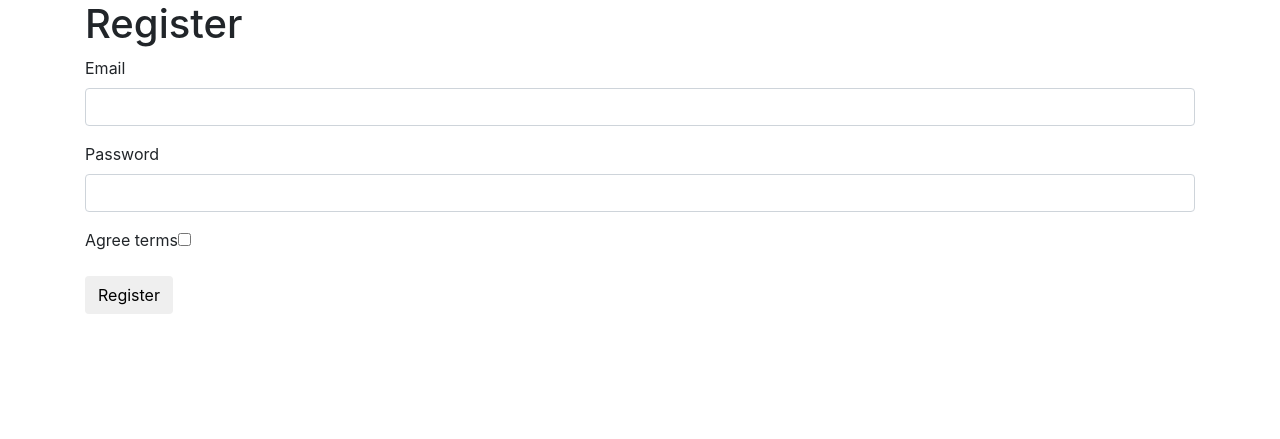
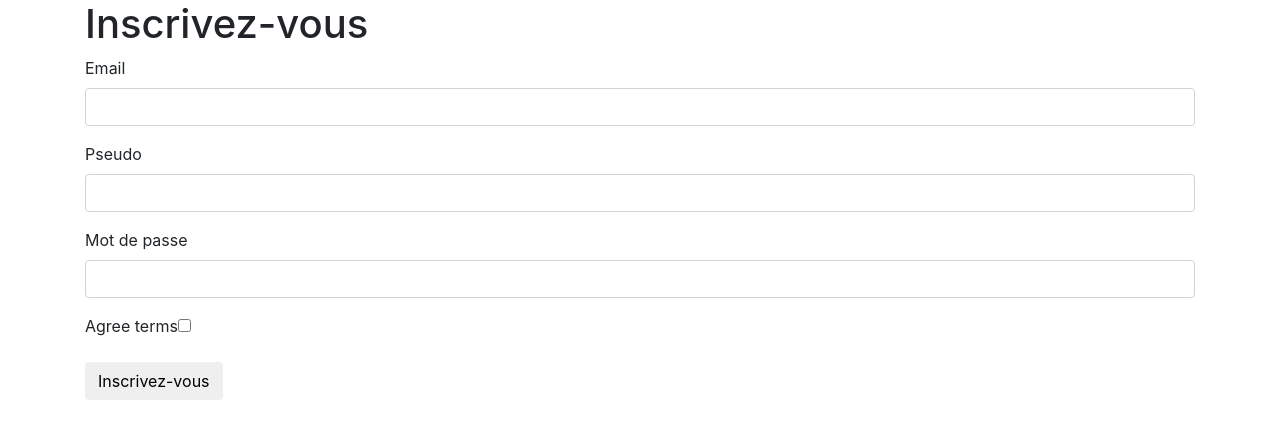
Before and after one commit to DevBalafre/SiteManga, a PHP site: template templates/registration/register.html.twig in a window 1280 px wide. Shown: the part 56-495 px from the top of the page. Run offline with PHP 8.4, Linux system fonts and the light colour scheme; the template is opened without the code that fills it, so the values that code supplies are empty; form fields are guessed from the names that the template uses; some libraries are stand-ins or nearby versions.

Commit message:
Inscription et connexion User + implementation roles (finis)

```diff
--- a/src/Controller/RegistrationController.php
+++ b/src/Controller/RegistrationController.php
@@ -33,7 +33,7 @@ class RegistrationController extends AbstractController
                     $form->get('plainPassword')->getData()
                 )
             );
-
+            $user->setRoles(['ROLE_USER']);
             $entityManager->persist($user);
             $entityManager->flush();
             // do anything else you need here, like send an email
--- a/src/Security/UserAuthenticator.php
+++ b/src/Security/UserAuthenticator.php
@@ -50,7 +50,7 @@ class UserAuthenticator extends AbstractLoginFormAuthenticator
         }
 
         // For example:
-        // return new RedirectResponse($this->urlGenerator->generate('some_route'));
+        return new RedirectResponse($this->urlGenerator->generate('app_user'));
         throw new \Exception('TODO: provide a valid redirect inside '.__FILE__);
     }
 
--- a/templates/base.html.twig
+++ b/templates/base.html.twig
@@ -29,12 +29,21 @@
                         <li class="nav-item">
                             <a class="nav-link active" href="#">Contactez-nous</a>
                         </li>
+
+                        {% if  app.user %}
+                        <p class="nav-link" href="#" role="button">
+                            <h1>Bonjour :  {{app.user.pseudo}} </h1>
+                          </p>
+                        {% else %}
                         <li class="nav-item">
                             <a class="nav-link active" href="/login">Connexion</a>
                         </li>
                         <li class="nav-item">
-                            <a class="nav-link active" href="#">Incription</a>
+                            <a class="nav-link active" href="/register">Incription</a>
                         </li>
+                        {% endif %}
+
+
                     </ul>
                     {# Mettre le Prenom de l'Users'il il es connecter donc faire un if #}
 
--- a/templates/registration/register.html.twig
+++ b/templates/registration/register.html.twig
@@ -1,17 +1,18 @@
 {% extends 'base.html.twig' %}
 
-{% block title %}Register{% endblock %}
+{% block title %}Inscription{% endblock %}
 
 {% block body %}
-    <h1>Register</h1>
+    <h1>Inscrivez-vous</h1>
 
     {{ form_start(registrationForm) }}
         {{ form_row(registrationForm.email) }}
+        {{ form_row(registrationForm.pseudo) }}
         {{ form_row(registrationForm.plainPassword, {
-            label: 'Password'
+            label: 'Mot de passe'
         }) }}
         {{ form_row(registrationForm.agreeTerms) }}
 
-        <button type="submit" class="btn">Register</button>
+        <button type="submit" class="btn">Inscrivez-vous</button>
     {{ form_end(registrationForm) }}
 {% endblock %}
--- a/templates/security/login.html.twig
+++ b/templates/security/login.html.twig
@@ -14,7 +14,7 @@
         </div>
     {% endif %}
 
-    <h1 class="h3 mb-3 font-weight-normal">Inscrivez-vous</h1>
+    <h1 class="h3 mb-3 font-weight-normal">Connectez-vous</h1>
     <label for="inputEmail">Email</label>
     <input type="email" value="{{ last_username }}" name="email" id="inputEmail" class="form-control" autocomplete="email" required autofocus>
     <label for="inputPassword">Mot de passe</label>
--- a/templates/user/index.html.twig
+++ b/templates/user/index.html.twig
@@ -3,7 +3,7 @@
 {% block title %}Hello UserController!{% endblock %}
 
 {% block body %}
-Faire un système pour que les images soit stocké dans un dossier source et qu'il soit Rename
+
 <br>
 Faires la page principale du site
 <br>
@@ -26,7 +26,8 @@ Faire un formulaire contact
         {% endfor %}
     </tbody> #}
 </table>
-<div class="card " style="width: 18rem;">
+
+<div class="card">
 
     <div class="card-body">
         {% for manga in lastManga %}
```
Also changed, not shown: src/Form/RegistrationFormType.php (+34 -6 lines), 1 other file.
